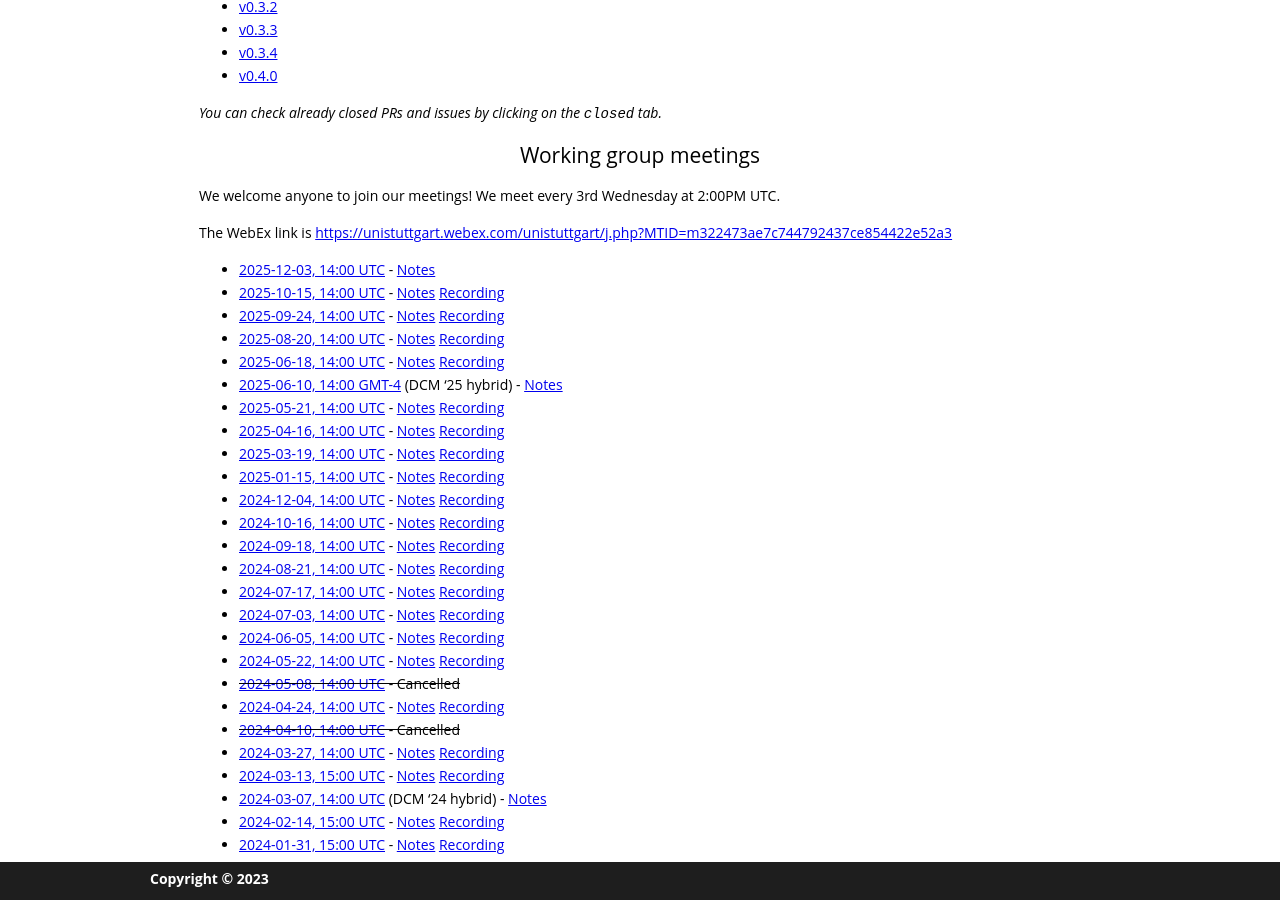
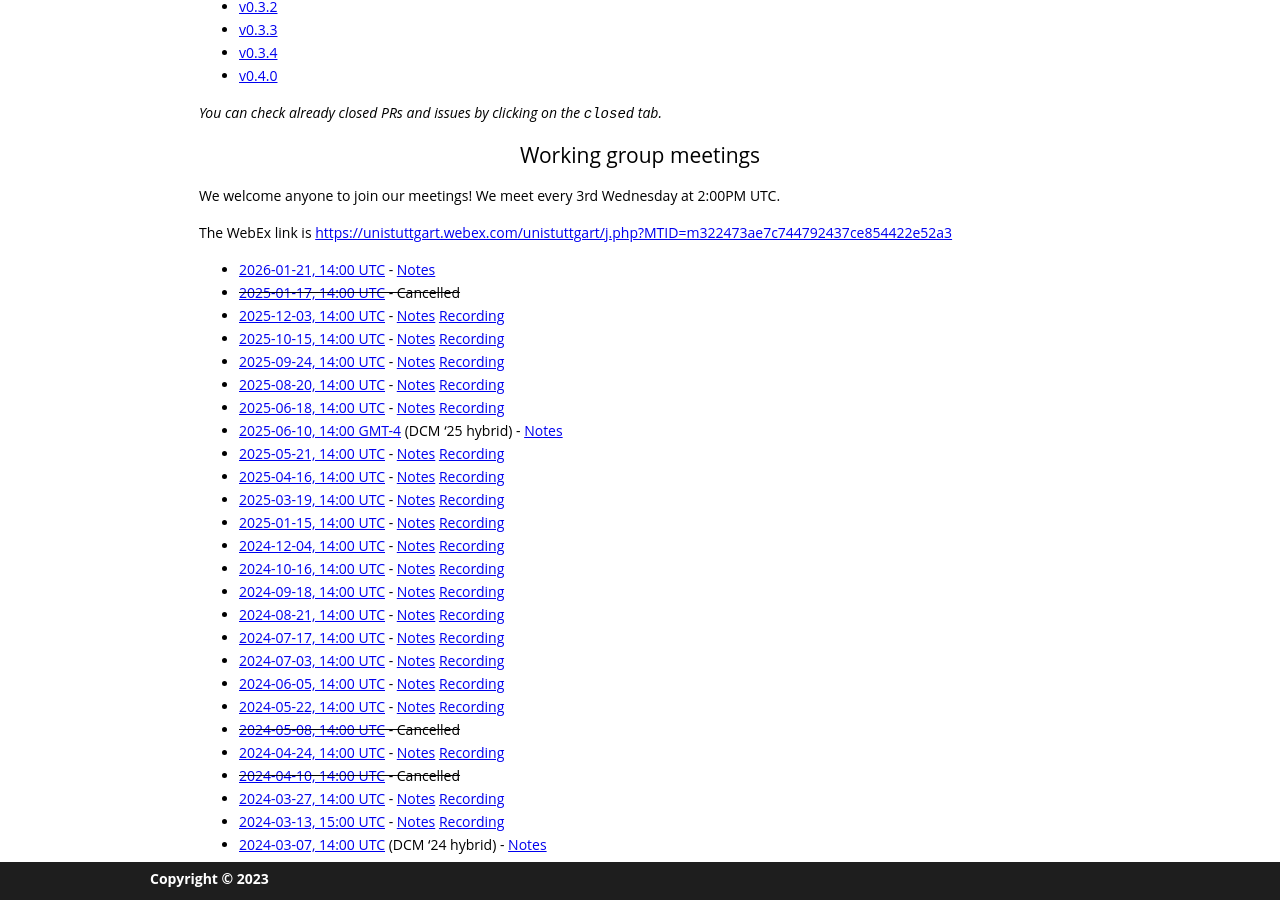
Before and after one commit to gdcc/py.gdcc.io, a Jekyll site: the page built from index.md, in a window 1280 px wide and 900 px high, scrolled down 2632 px. Built offline with Jekyll 4.4.1, drawn with Linux system fonts in a browser that asks for light colours; our own code applies the rules of GitHub Pages for plain Markdown files.

Commit message:
Update meeting schedule and add recordings
Added the 2026-01-21 meeting, marked the 2025-01-17 meeting as cancelled, and included a recording link for the 2025-12-03 meeting.

```diff
--- a/index.md
+++ b/index.md
@@ -81,7 +81,9 @@ We welcome anyone to join our meetings! We meet every 3rd Wednesday at 2:00PM UT
 
 The WebEx link is <https://unistuttgart.webex.com/unistuttgart/j.php?MTID=m322473ae7c744792437ce854422e52a3>
 
-- [2025-12-03, 14:00 UTC](https://time.is/compare/1400_03_Dec_2025_in_UTC) - [Notes](https://docs.google.com/document/d/1iSMZda5HWSvsz639gB5C1nmy7Z9MpaCEiVBs9OaHSZs/edit?usp=sharing)
+- [2026-01-21, 14:00 UTC](https://time.is/compare/1400_21_Jan_2026_in_UTC) - [Notes](https://docs.google.com/document/d/1qNVAOmiq8NvBocX_E30JH3bHTmA0qKTCXLNTqAQa1Yc/edit?usp=sharing)
+- ~~[2025-01-17, 14:00 UTC](https://time.is/compare/1400_21_Jan_2026_in_UTC) - Cancelled~~
+- [2025-12-03, 14:00 UTC](https://time.is/compare/1400_03_Dec_2025_in_UTC) - [Notes](https://docs.google.com/document/d/1iSMZda5HWSvsz639gB5C1nmy7Z9MpaCEiVBs9OaHSZs/edit?usp=sharing) [Recording](https://drive.google.com/file/d/1xX8f0tj1zsvM4njjEoqJyVYynFhsS85E/view?usp=share_link)
 - [2025-10-15, 14:00 UTC](https://time.is/compare/1400_15_Oct_2025_in_UTC) - [Notes](https://docs.google.com/document/d/14pkfUJm5diC0L33yHyXurJ3M0tf1f3Wmuv0aPxhIpQc/edit?usp=sharing) [Recording](https://drive.google.com/file/d/1Rb-7cAhhB_1wPT8_0ex6ohcKIc3Xvlq5/view?usp=share_link)
 - [2025-09-24, 14:00 UTC](https://time.is/compare/1400_24_Sep_2025_in_UTC) - [Notes](https://docs.google.com/document/d/1Dj46LroQWQY4pgm4h-Hj7aRkmB-olE1DZ_KJ6fBfLjQ/edit?usp=sharing) [Recording](https://drive.google.com/file/d/1Q0Pi6XY7dnvsZTKzu6fVUZdBsuoLO1m-/view?usp=share_link)
 - [2025-08-20, 14:00 UTC](https://time.is/compare/1400_20_Aug_2025_in_UTC) - [Notes](https://docs.google.com/document/d/1yyN300Bcmtp2BvaVenbiJ4YjH2YPgMYDLjEk8Usp2UE/edit?usp=sharing) [Recording](https://drive.google.com/file/d/1LEG09m9cAGttGWJNEEIqfbiJARE0KK3g/view?usp=share_link)
```
